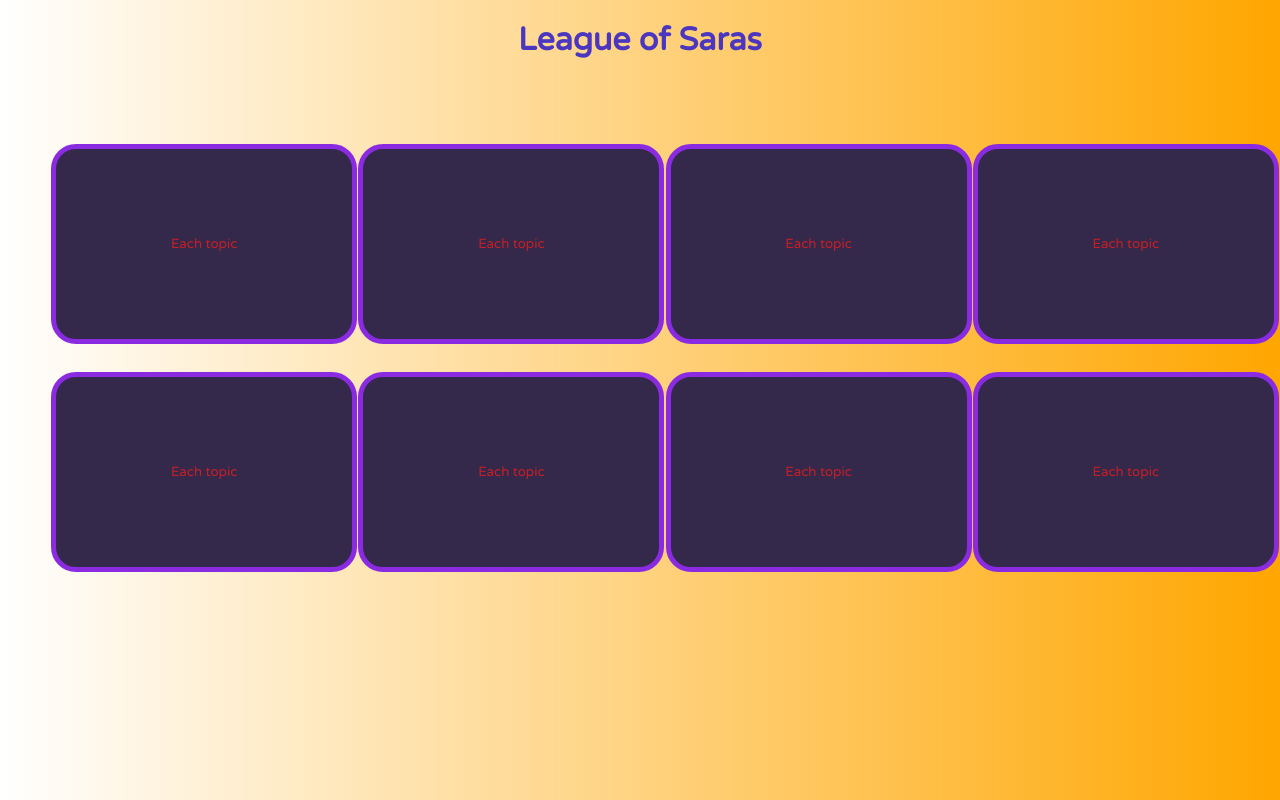
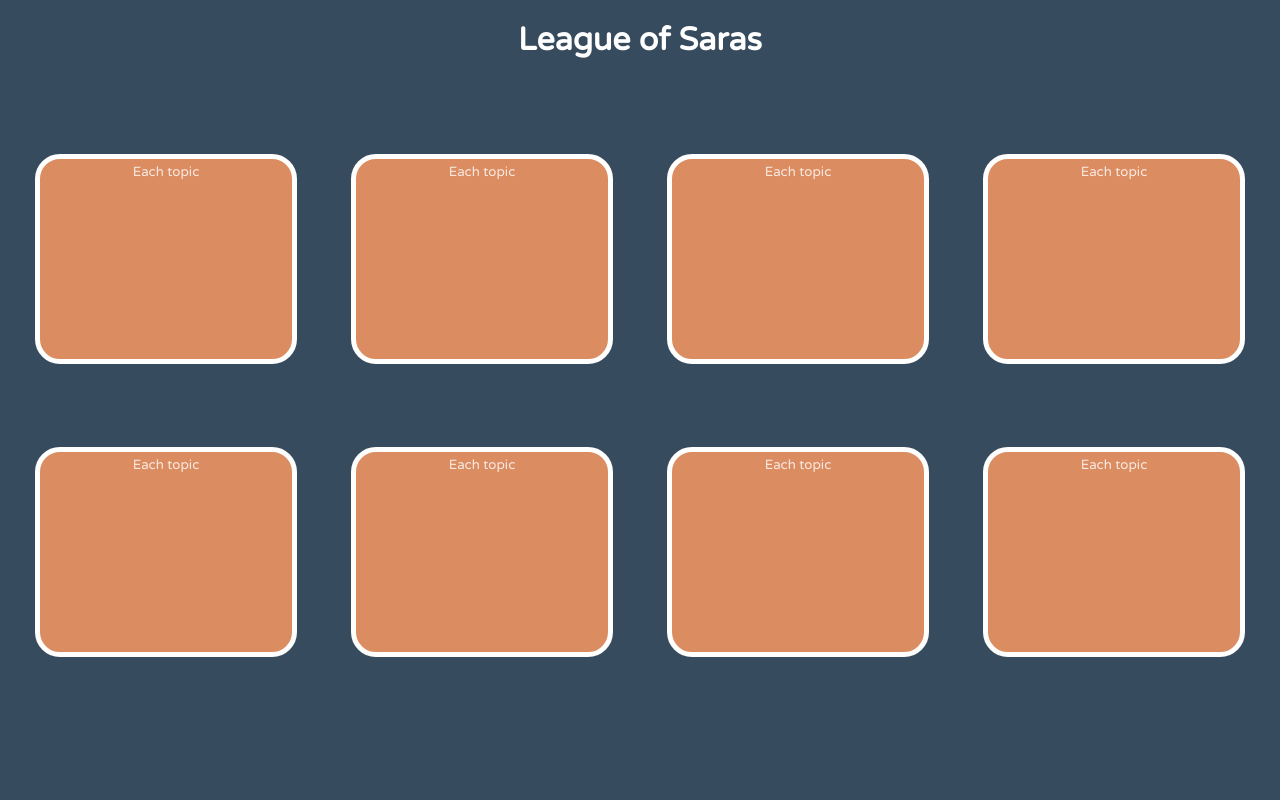
Before and after one commit to Klan300/league_of_saras, a Django app: template CardGame/templates/Cardgame/home.html in a window 1280 px wide. Run offline with Django 3.2, Linux system fonts and the light colour scheme; the template is opened without the code that fills it, so the values that code supplies are empty; parts of the project's set-up code (start-up, migrations or seed data) failed here and were passed over.

Commit message:
save file

```diff
--- a/CardGame/static/css/home.css
+++ b/CardGame/static/css/home.css
@@ -7,87 +7,64 @@
 }
 
 #head-color{
-    color : rgb(75, 54, 192)
+    color : white
 }
 
-
-#bg-color{
-    background-image: linear-gradient(to right, rgba(255,0,0,0), rgb(255, 166, 0));
+body{
+  background-color: #374b5e;
 }
 
-#box{
-    display: inline-block;
-    padding: 5%;
-    border: 5px solid blueviolet;
+.severalbox{
+  padding-top: 5%;
+  display: flex;
+  justify-content: space-around;
+}
+
+.severalbox2{
+  padding-top: 5%;
+  display: flex;
+  justify-content: space-around;
+}
+
+.first-col, .second-col, .third-col, .fourth-col{
+  width : 20%;
+  height: 200px;
+  margin:  10px;
+  border: 5px solid white;
+  border-radius: 25px;
+  background-color: #dc8c61;
+  text-align: center;
 
 }
 
-.severalbox{
+.flex{
+  display: flex;
+  justify-content: space-around;
 
-    padding-top: 5%;
-    width: 100%;
-    text-align: center;
 }
 
-.severalbox2{
-    padding-top: 18%;
-    width: 100%;
-    text-align: center;
+/* .topic-container label{
+  padding-inline-end: 0%;
+} */
+
+
+.topic{
+  flex: 1;
+  padding-top: 10px;
+  padding-block-end: 10px;
 }
 
-.first-col{
-
-    position: absolute;
-    left : 4%;
-    width: 20%;
-}
-
-.second-col{
-    position: absolute;
-    left: 28%;
-    width: 20%;
-}
-
-.third-col{
-    position: absolute;
-    left: 52%;
-    width: 20%;
-}
-
-.fourth-col{
-    position: absolute;
-    left: 76%;
-    width: 20%;
-}
-
-#rcorner
- {
-    display: flex;
-    justify-content: center;
-    padding: 5%;
-    border: 5px solid blueviolet;
-    border-radius: 25px;
-    background-color: #34284b;
-    background-position: left top;
-    background-repeat: repeat;
-    padding: 20px;
-    width: 20%;
-    height: 150px;
-  }
 
 
 /* Button used to open the contact form - fixed at the bottom of the page */
 .open-button {
     background-color: transparent;
-    color: rgb(233, 30, 30);
+    color: white;
     padding: 5px 5px;
     border: none;
     cursor: pointer;
     opacity: 0.8;
     /* position: fixed; */
-    bottom: 25%;
-    right: 25%;
-    left: 25%;
     width: 150px;
   }
 
--- a/CardGame/templates/Cardgame/home.html
+++ b/CardGame/templates/Cardgame/home.html
@@ -12,21 +12,33 @@
 
 </head>
     <h1 class = "middle" id = "head-color"> League of Saras</h1>
-<body id = "bg-color">
+<body>
     <div class="severalbox">
-        <div class="first-col" id = "rcorner">
+        <div class="first-col">
             <button class="open-button" onclick="openForm()">Each topic</button>
                 <div class="form-popup" id = "myForm">
                     <form action="" class = "form-container">
-                    <h1>Each topic</h1>
+                        <div class="flex">
+                            <div class="topic">Each topic</div>
+                            <label for="close-btn">
+                                <div class="close-container">
+                                    <div class="leftright"></div>
+                                    <div class="rightleft"></div>
+                                    <label class="close">
+                                        <button type = "button"  id="close-btn"  class= "btn close" onclick="closeForm()"></button>
+                                    </label>
+                                </div>
+                            </label>
+                        </div>
+                        <div class="flex">
                             <button type = "button" class= "btn"> Scoreboard</button>
                             <button type = "button" class= "btn"> Play</button>
-                        <button type = "button" class= "btn cancel" onclick="closeForm()"> Close </button>
+                        </div>
                         </form>
                 </div>
             </div>
 
-        <div class="second-col" id="rcorner">
+        <div class="second-col">
                 <button class="open-button" onclick="openForm()">Each topic</button>
                 <div class="form-popup" id = "myForm">
                     <form action="" class = "form-container">
@@ -38,7 +50,7 @@
                     </form>
                 </div>
         </div>
-        <div class="third-col" id="rcorner">
+        <div class="third-col">
                 <button class="open-button" onclick="openForm()">Each topic</button>
                 <div class="form-popup" id = "myForm">
                     <form action="" class = "form-container">
@@ -50,7 +62,7 @@
                     </form>
                 </div>
         </div>
-        <div class="fourth-col" id="rcorner">
+        <div class="fourth-col">
                 <button class="open-button" onclick="openForm()">Each topic</button>
                 <div class="form-popup" id = "myForm">
                     <form action="" class = "form-container">
@@ -65,7 +77,7 @@
     </div>
 
     <div class="severalbox2">
-        <div class="first-col" id="rcorner">
+        <div class="first-col">
                 <button class="open-button" onclick="openForm()">Each topic</button>
                 <div class="form-popup" id = "myForm">
                     <form action="" class = "form-container">
@@ -77,7 +89,7 @@
                     </form>
                 </div>
         </div>
-        <div class="second-col" id="rcorner">
+        <div class="second-col">
                 <button class="open-button" onclick="openForm()">Each topic</button>
                 <div class="form-popup" id = "myForm">
                     <form action="" class = "form-container">
@@ -89,7 +101,7 @@
                     </form>
                 </div>
         </div>
-        <div class="third-col" id="rcorner">
+        <div class="third-col" >
                 <button class="open-button" onclick="openForm()">Each topic</button>
                 <div class="form-popup" id = "myForm">
                     <form action="" class = "form-container">
@@ -101,7 +113,7 @@
                     </form>
                 </div>
         </div>
-        <div class="fourth-col" id="rcorner">
+        <div class="fourth-col">
                 <button class="open-button" onclick="openForm()">Each topic</button>
                 <div class="form-popup" id = "myForm">
                     <form action="" class = "form-container">
```
Also changed, not shown: other parts of CardGame/static/css/home.css (+38 -19 lines). Lines whose indentation alone changed are shown as unchanged.
